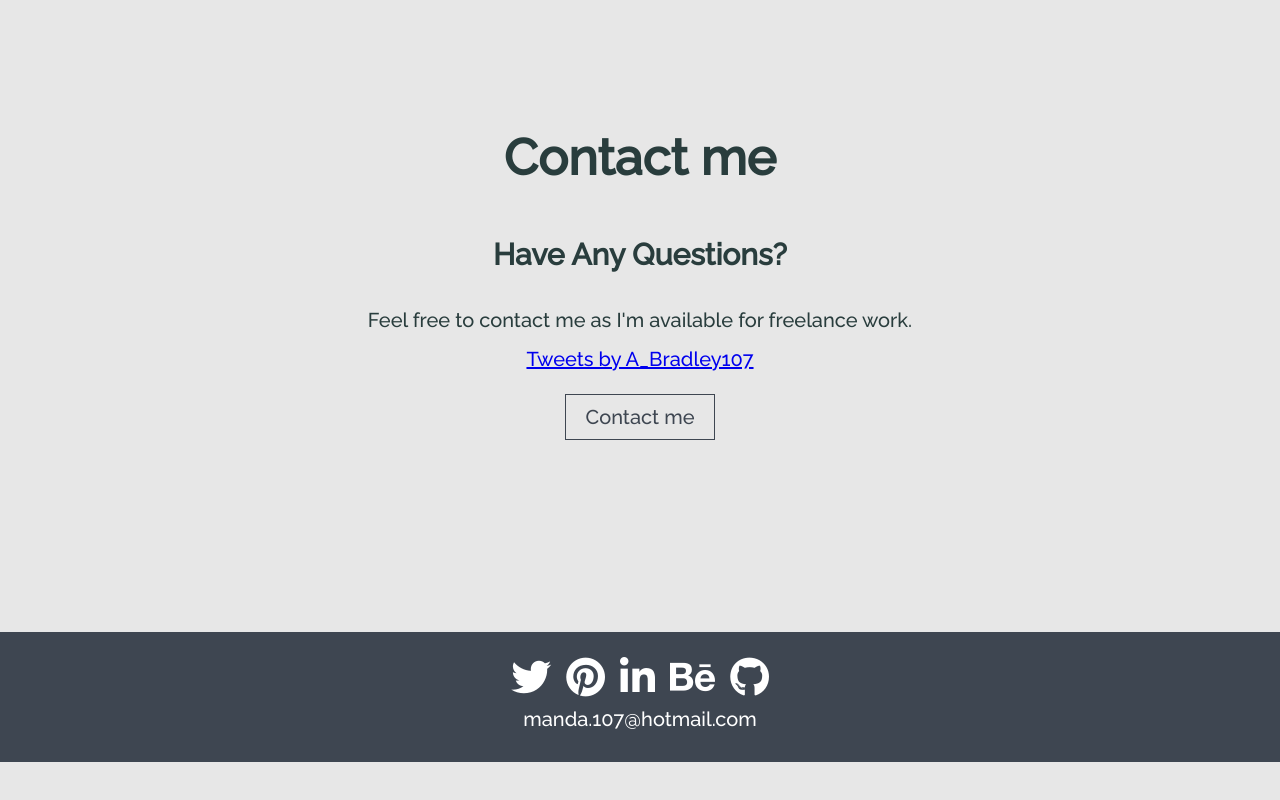
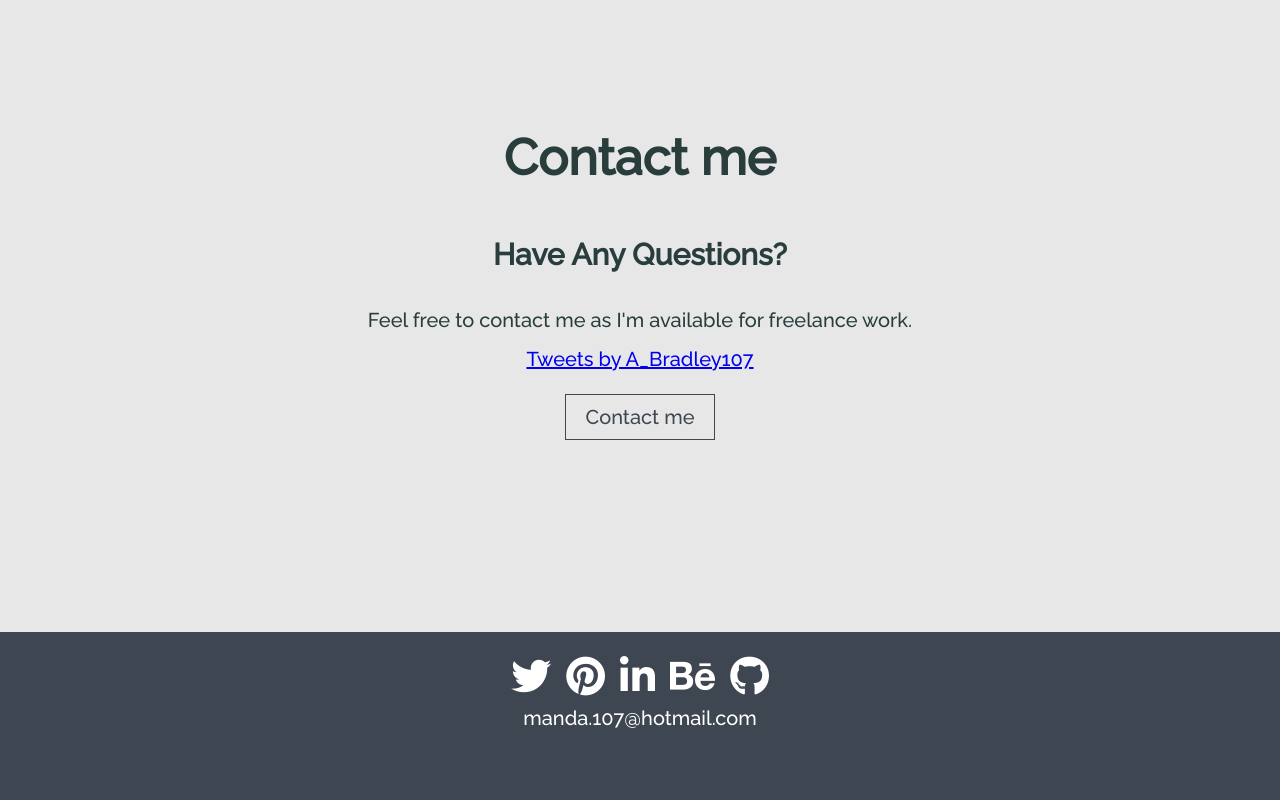
Before and after one commit to amanda107/my-portfolio, a plain HTML site: page index.html in a window 1280 px wide. Shown: the part 3681-4481 px from the top of the page. Before the commit the page ends 4445 px from the top, so only its background shows below. Drawn offline with nearby package versions, Linux system fonts and the light colour scheme.

Commit message:
footer (#12)
footer height change

```diff
--- a/css/main.css
+++ b/css/main.css
@@ -145,9 +145,6 @@ h4{
 p{
     padding-bottom: 10px;
 }
-#footer-text{
-   color: #fff;
-}
 section{
     margin-left: 100px;
     margin-right: 100px;
@@ -178,6 +175,7 @@ section{
     text-decoration: none;
     color: #fff;
     padding: 5px;
+    padding-top: 4px;
 }
 .social a:hover,
 .social a:active{
@@ -195,9 +193,11 @@ section{
 
 footer{
     background-color:#3E4651;
-    height: 130px;
+    height: 200px;
 }
-
+#footer-text{
+   color: #fff;
+}
 .break{
     font-family: areil;
     font-size: 4em;
```
